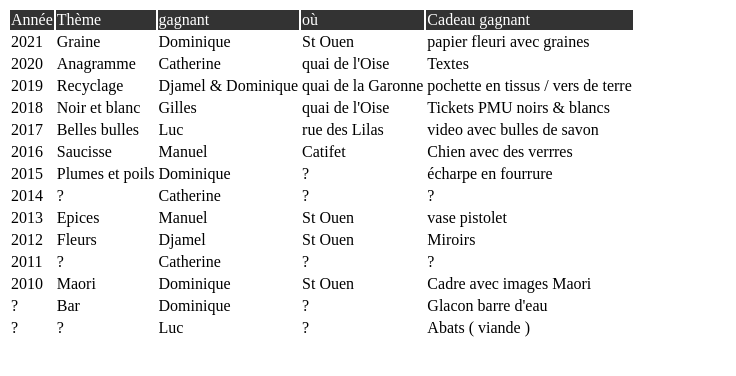
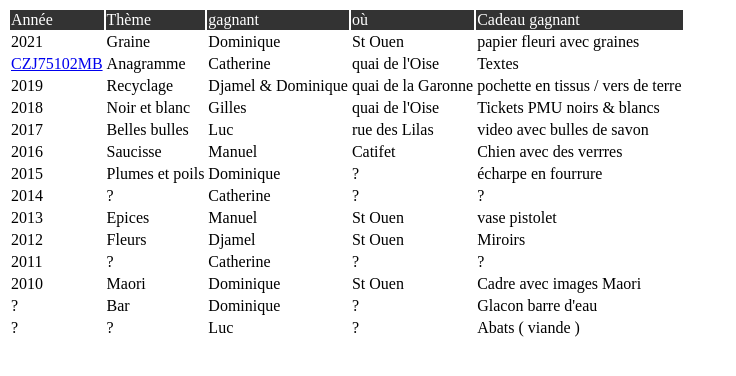
Before and after one commit to numeriqueresponsable/parc, a plain HTML site: page index.html in a window 1280 px wide. Shown: the whole page, without its empty margins (0-736 px from the left). Drawn offline with Linux system fonts and the light colour scheme.

Commit message:
Update index.html

```diff
--- a/index.html
+++ b/index.html
@@ -186,7 +186,7 @@ function ToggleAll() {
 			<td>papier fleuri avec graines </td>
 		</tr>
 		<tr>
-		  <td>2020</td>
+		  <td> <a href=./CZJ75102MB.html"> CZJ75102MB </td>
             <td>Anagramme </td>
 			<td>Catherine</td>
 			<td>quai de l'Oise </td>
```
